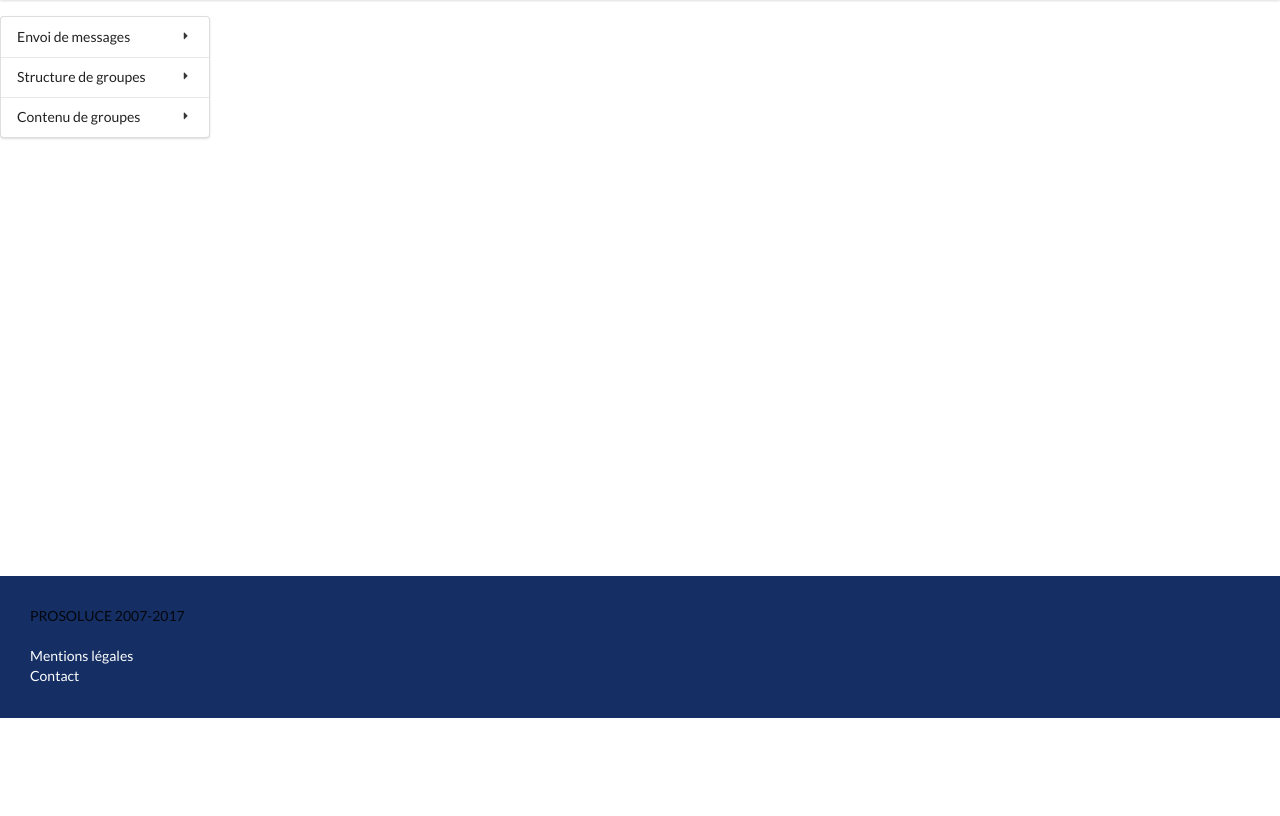
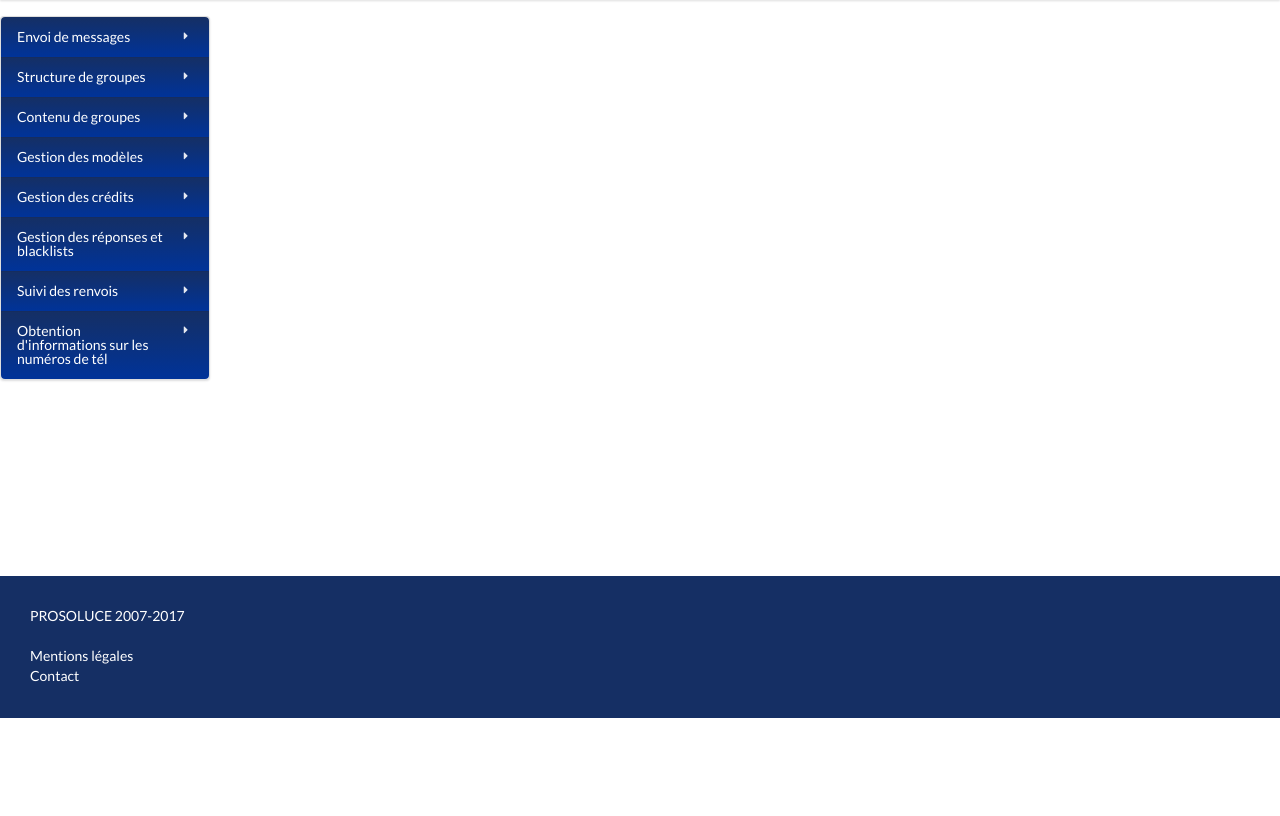
Before and after one commit to ddiez31/Prosoluce, a PHP site: page /index.php in a window 1280 px wide. Shown: the part 82-898 px from the top of the page. After the commit the page ends 800 px from the top, so only its background shows below. Run offline with PHP 8.4, Linux system fonts and the light colour scheme; some libraries are stand-ins or nearby versions.

Commit message:
Hé ben ...

```diff
--- a/js/app.js
+++ b/js/app.js
@@ -3,7 +3,8 @@ $(document).ready(function() {
     $('#tabnavigation .item').tab();
 
 
-
+    $('.ui.dropdown')
+        .dropdown();
 
 
 });
--- a/pages/footer.php
+++ b/pages/footer.php
@@ -1,5 +1,5 @@
 	<footer id="footer">
-	<div id="box-footer"
+	<div id="box-footer">
 	<a href="https://www.prosoluce.fr/mentions-legales.html">PROSOLUCE 2007-2017</a><br><br>
 		<a href="https://www.prosoluce.fr/mentions-legales.html">Mentions légales</a><br>
 		<a href="https://www.prosoluce.fr/contacter-prosoluce.html">Contact</a><br>
--- a/pages/header.php
+++ b/pages/header.php
@@ -25,32 +25,60 @@
    <div id="burger"></div>
  </header>
 
- <div class="ui vertical menu" id="navbarvertical">
-  <div class="ui simple dropdown item" id="navbarvertical2">
-    Envoi de messages
-    <i class="dropdown icon"></i>
-    <div class="menu">
-      <a class="item">Small</a>
-      <a class="item">Medium</a>
-      <a class="item">Large</a>
+<div class="ui vertical menu" id='navbarvertical'>
+  <div class="ui left pointing dropdown link item"><i class="dropdown icon"></i>Envoi de messages<div class="menu">
+      <div class="item">Messages SMS vers des téléphones mobiles et fixes</div>
+      <div class="item">Campagnes d'appels téléphoniques (appels voix)</div>
+      <div class="item">Courriers éléctroniques (e-mails)</div>
+      <div class="item">Télécopies (FAX)</div>
     </div>
   </div>
-  <div class="ui simple dropdown item">
-    Structure de groupes
-    <i class="dropdown icon"></i>
-    <div class="menu">
-      <a class="item">Small</a>
-      <a class="item">Medium</a>
-      <a class="item">Large</a>
+  <div class="ui left pointing dropdown link item"><i class="dropdown icon"></i>Structure de groupes<div class="menu">
+      <div class="item">Recherche de membres</div>
+      <div class="item">Ajout d'un membre</div>
+      <div class="item">Modification d'un membre</div>
+      <div class="item">Suppression d'un membre</div>
     </div>
   </div>
-  <div class="ui simple dropdown item">
-    Contenu de groupes
-    <i class="dropdown icon"></i>
-    <div class="menu">
-      <a class="item">Small</a>
-      <a class="item">Medium</a>
-      <a class="item">Large</a>
+  <div class="ui left pointing dropdown link item"><i class="dropdown icon"></i>Contenu de groupes<div class="menu">
+      <div class="item">Liste des groupes existants</div>
+      <div class="item">Informations sur un groupe</div>
+      <div class="item">Création d'un groupe</div>
+      <div class="item">Modification d'un groupe</div>
+      <div class="item">Supprime le contenu d'un groupe d'envoi</div>
+      <div class="item">Import de contacts depuis un fichier XML</div>
+      <div class="item">Ajouter des champs dans un groupe</div>
+      <div class="item">Supprimer des champs dans un groupe</div>
+    </div>
+  </div>
+  <div class="ui left pointing dropdown link item"><i class="dropdown icon"></i>Gestion des modèles<div class="menu">
+      <div class="item">Création ou modification d'un modèle</div>
+      <div class="item">Suppression d'un modèle</div>
+      <div class="item">Informations sur un modèle</div>
+      <div class="item">Liste de tous les modèles existants</div>
+      <div class="item">Ajoute un enregistrement au sein d'un modèle "voix"</div>
+      <div class="item">Télécharge un enregistrement présent dans un modèle voix</div>
+      <div class="item">Ajouter des champs dans un groupe</div>
+      <div class="item">Supprimer des champs dans un groupe</div>
+    </div>
+  </div>
+  <div class="ui left pointing dropdown link item"><i class="dropdown icon"></i>Gestion des crédits<div class="menu">
+      <div class="item">Consultation des crédits disponibles</div>
+      </div>
+  </div>
+  <div class="ui left pointing dropdown link item"><i class="dropdown icon"></i>Gestion des réponses et blacklists<div class="menu">
+      <div class="item">Obtention de la liste des destinataires blacklistés</div>
+      <div class="item">Suppression d'un membre au sein d'une blacklist</div>
+      <div class="item">Obtention des réponses</div>
+    </div>
+  </div>
+  <div class="ui left pointing dropdown link item"><i class="dropdown icon"></i>Suivi des renvois<div class="menu">
+      <div class="item">Récupération de la liste des messages envoyés avec suivi</div>
+      <div class="item">Email : récupération du suivi des actions</div>
+    </div>
+  </div>
+  <div class="ui left pointing dropdown link item"><i class="dropdown icon"></i>Obtention d'informations sur les numéros de tél<div class="menu">
+      <div class="item">Obtention d'informations HLR</div>
     </div>
   </div>
 </div>
--- a/style/style.css
+++ b/style/style.css
@@ -41,6 +41,12 @@ h5 {
 
 #navbarvertical {
     margin-top: 7em;
+    position: fixed;
+}
+
+.ui.left.pointing.dropdown.link.item {
+    background-image: linear-gradient(#152f64, #003399);
+    color: white;
 }
 
 footer {
@@ -85,7 +91,7 @@ footer {
     display: block;
     }*/
 
-    .site-footer,
-    .page-wrap:after {
-        height: 180px;
-    }
+.site-footer,
+.page-wrap:after {
+    height: 180px;
+}
```
